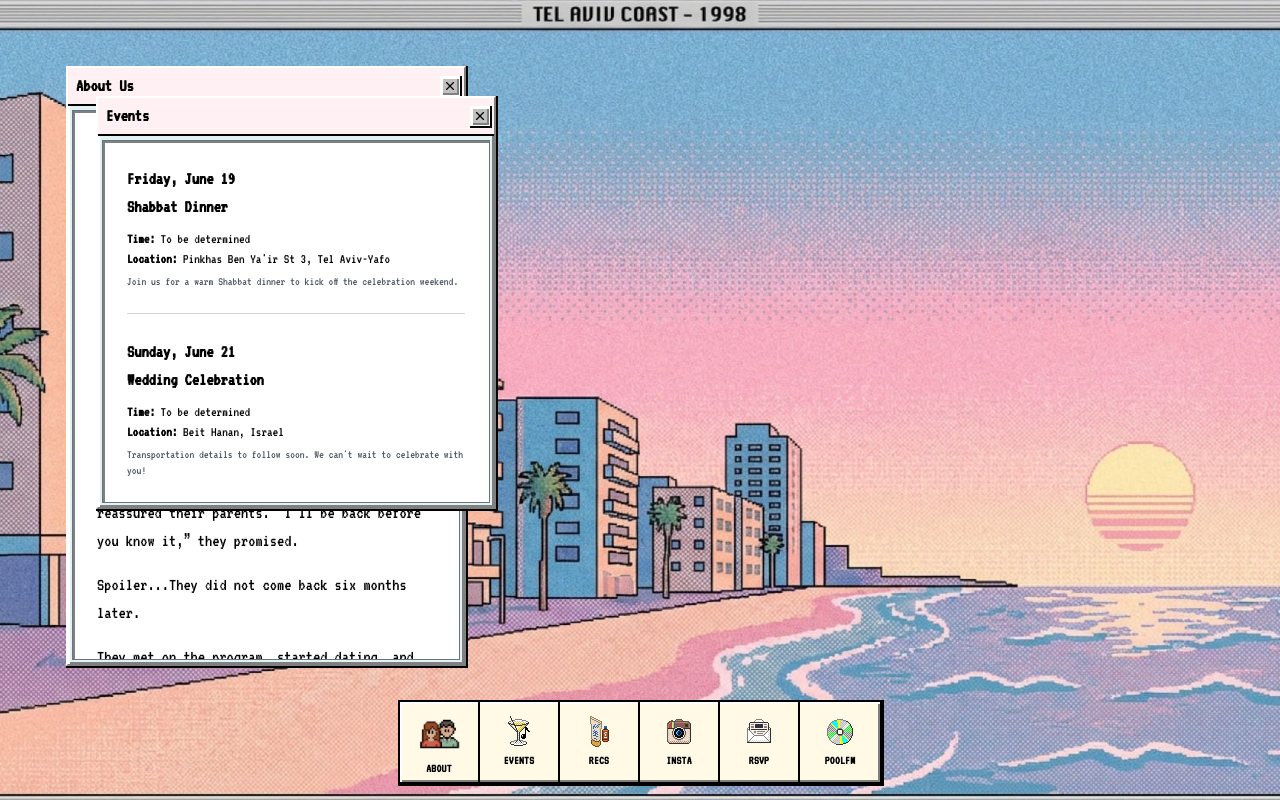
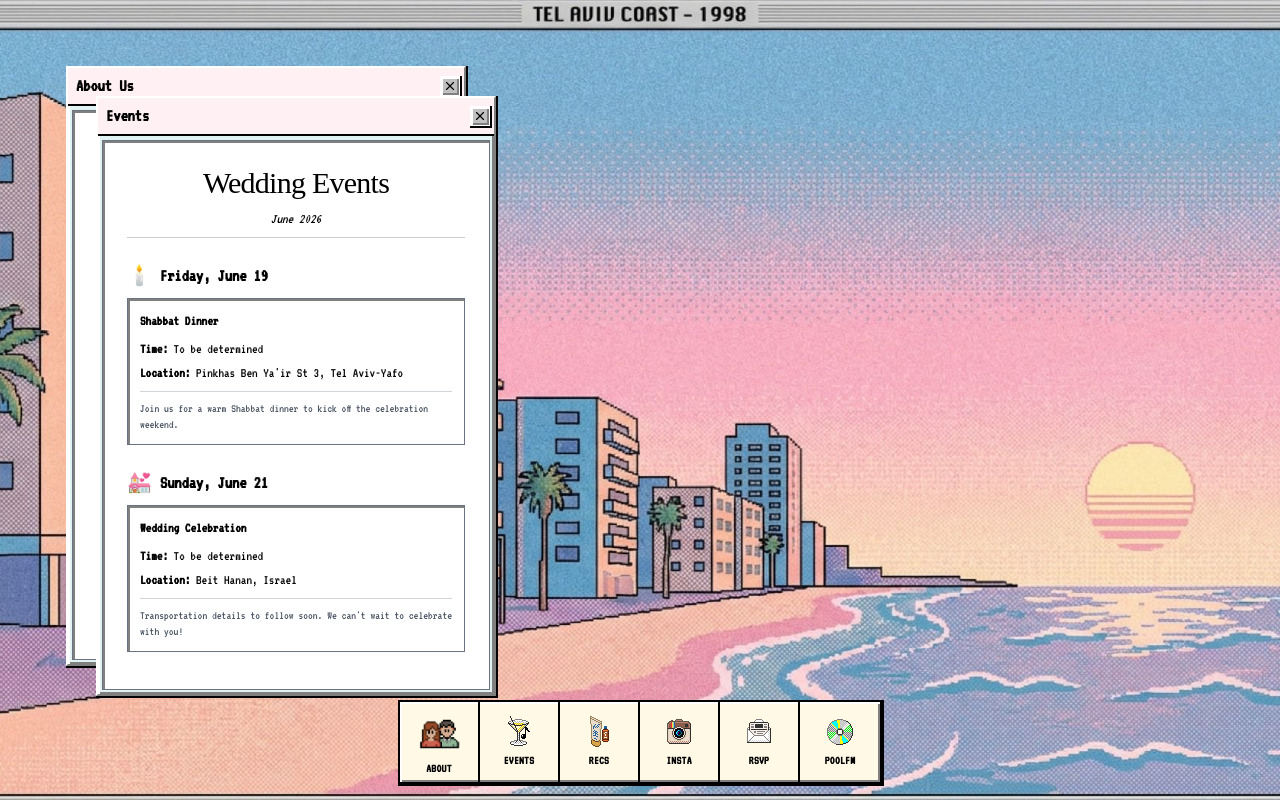
Before and after one commit to jacksgreen/jack-alex-weddding, a React (Vite) app: page / in a window 1280 px wide. Both pictures are taken after a click on the element "EVENTS". Built offline with nearby package versions, Linux system fonts and the light colour scheme.

Commit message:
better styles

```diff
--- a/src/components/apps/Events.tsx
+++ b/src/components/apps/Events.tsx
@@ -1,21 +1,49 @@
 const Events = () => (
-  <div className="p-4 space-y-6">
+  <div className="p-4 space-y-6 h-full overflow-y-auto">
+    <div className="text-center space-y-2 mb-4">
+      <h2 className="text-3xl font-serif tracking-tight">Wedding Events</h2>
+      <p className="text-sm italic">June 2026</p>
+      <div className="w-full h-px bg-black/20"></div>
+    </div>
+
+    <div className="space-y-6">
+      {/* Friday Event */}
       <div>
-      <h2 className="text-lg font-bold mb-2">Friday, June 19<br />Shabbat Dinner</h2>
-      <div className="text-sm">
+        <h3 className="font-bold text-lg mb-2 flex items-center gap-2">
+          <span className="text-xl">🕯️</span> Friday, June 19
+        </h3>
+        <div className="bg-white border border-gray-500 p-3 shadow-win-in space-y-2">
+          <h4 className="font-bold text-sm">Shabbat Dinner</h4>
+          <div className="text-sm space-y-1">
             <div><span className="font-semibold">Time:</span> To be determined</div>
             <div><span className="font-semibold">Location:</span> Pinkhas Ben Ya'ir St 3, Tel Aviv-Yafo</div>
           </div>
-      <div className="mt-1 text-xs text-gray-600">Join us for a warm Shabbat dinner to kick off the celebration weekend.</div>
+          <p className="text-xs text-gray-600 pt-2 border-t border-gray-300">
+            Join us for a warm Shabbat dinner to kick off the celebration weekend.
+          </p>
         </div>
-    <div className="border-b border-gray-300"></div>
+      </div>
+
+      {/* Sunday Event */}
       <div>
-      <h2 className="text-lg font-bold mb-2">Sunday, June 21<br />Wedding Celebration</h2>
-      <div className="text-sm">
+        <h3 className="font-bold text-lg mb-2 flex items-center gap-2">
+          <span className="text-xl">💒</span> Sunday, June 21
+        </h3>
+        <div className="bg-white border border-gray-500 p-3 shadow-win-in space-y-2">
+          <h4 className="font-bold text-sm">Wedding Celebration</h4>
+          <div className="text-sm space-y-1">
             <div><span className="font-semibold">Time:</span> To be determined</div>
             <div><span className="font-semibold">Location:</span> Beit Hanan, Israel</div>
           </div>
-      <div className="mt-1 text-xs text-gray-600">Transportation details to follow soon. We can't wait to celebrate with you!</div>
+          <p className="text-xs text-gray-600 pt-2 border-t border-gray-300">
+            Transportation details to follow soon. We can't wait to celebrate with you!
+          </p>
+        </div>
+      </div>
+
+      <div className="text-center text-xs text-gray-500 pt-4 pb-2">
+        Save the dates!
+      </div>
     </div>
   </div>
 );
```
Lines whose indentation alone changed are shown as unchanged.
